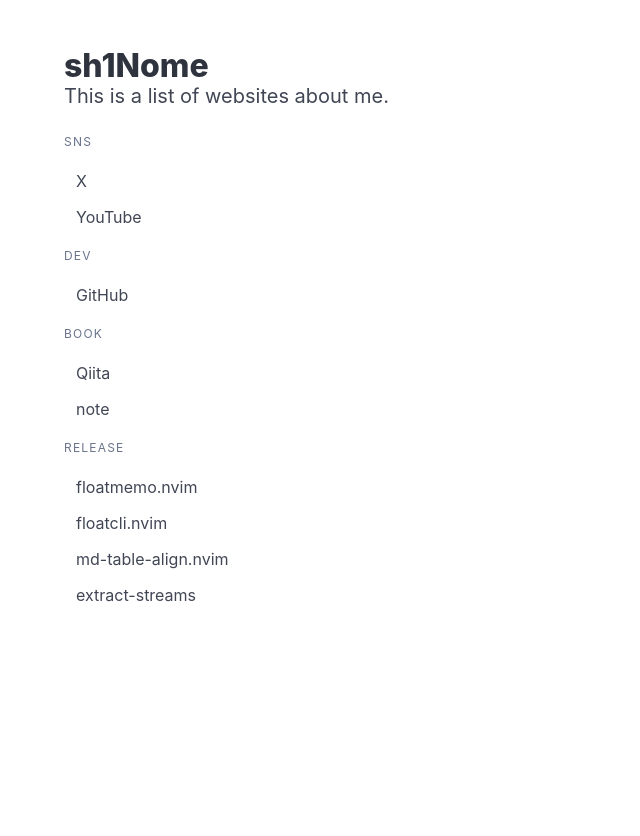
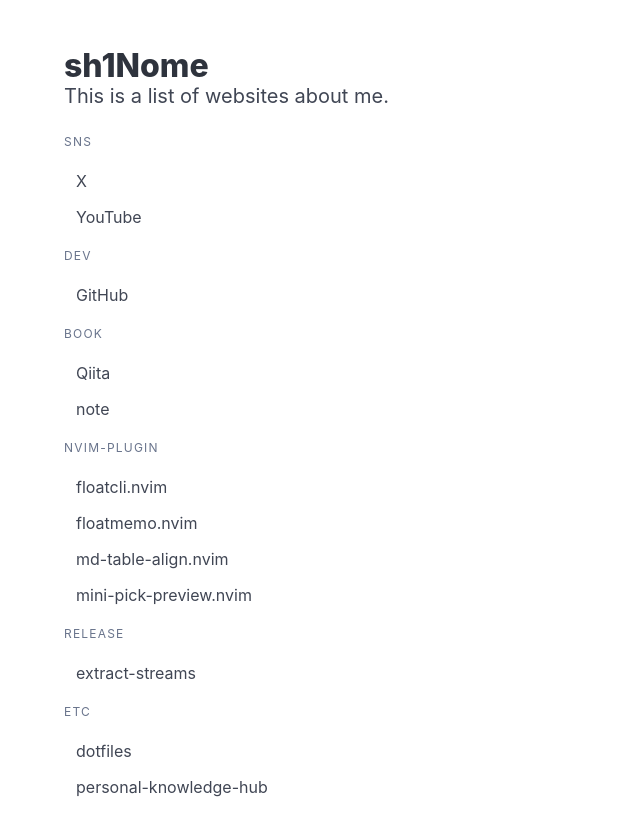
Before and after one commit to sh1Nome/sh1Nome.github.io, a plain HTML site: page index.html in a window 1280 px wide. Shown: the whole page, without its empty margins (0-640 px from the left). Before the commit the page ends 800 px from the top, so only its background shows below. Drawn offline with nearby package versions, Linux system fonts and the light colour scheme.

Commit message:
[update]pagesを更新
* mini-pick-preview.nvimを追加
* NVIMカテゴリを追加
* ETCカテゴリを追加
* フォーマットを適用

```diff
--- a/index.html
+++ b/index.html
@@ -1,4 +1,4 @@
-<!DOCTYPE html>
+<!doctype html>
 <html>
   <head>
     <meta charset="utf-8" />
@@ -40,25 +40,31 @@
               <a href="https://note.com/shinome_1024/" target="_blank">note</a>
             </li>
           </ul>
-          <p class="menu-label">RELEASE</p>
+          <p class="menu-label">NVIM-PLUGIN</p>
           <ul class="menu-list">
             <li>
+              <a href="https://github.com/sh1Nome/floatcli.nvim" target="_blank"
+                >floatcli.nvim</a
+              >
               <a
                 href="https://github.com/sh1Nome/floatmemo.nvim"
                 target="_blank"
                 >floatmemo.nvim</a
               >
               <a
-                href="https://github.com/sh1Nome/floatcli.nvim"
-                target="_blank"
-                >floatcli.nvim</a
-              >
-              <a
                 href="https://github.com/sh1Nome/md-table-align.nvim"
                 target="_blank"
                 >md-table-align.nvim</a
               >
+              <a
+                href="https://github.com/sh1Nome/mini-pick-preview.nvim"
+                target="_blank"
+                >mini-pick-preview.nvim</a
+              >
             </li>
+          </ul>
+          <p class="menu-label">RELEASE</p>
+          <ul class="menu-list">
             <li>
               <a
                 href="https://github.com/sh1Nome/extract-streams"
@@ -67,6 +73,23 @@
               >
             </li>
           </ul>
+          <p class="menu-label">ETC</p>
+          <ul class="menu-list">
+            <li>
+              <a href="https://github.com/sh1Nome/dotfiles" target="_blank"
+                >dotfiles</a
+              >
+            </li>
+          </ul>
+          <ul class="menu-list">
+            <li>
+              <a
+                href="https://github.com/sh1Nome/personal-knowledge-hub"
+                target="_blank"
+                >personal-knowledge-hub</a
+              >
+            </li>
+          </ul>
         </div>
       </div>
     </section>
```
